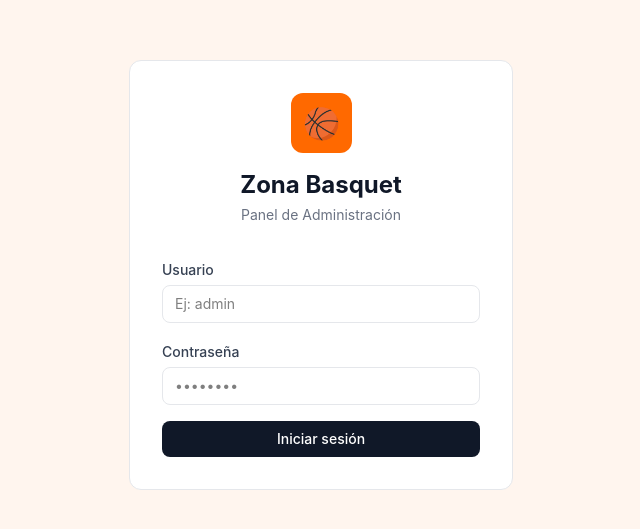
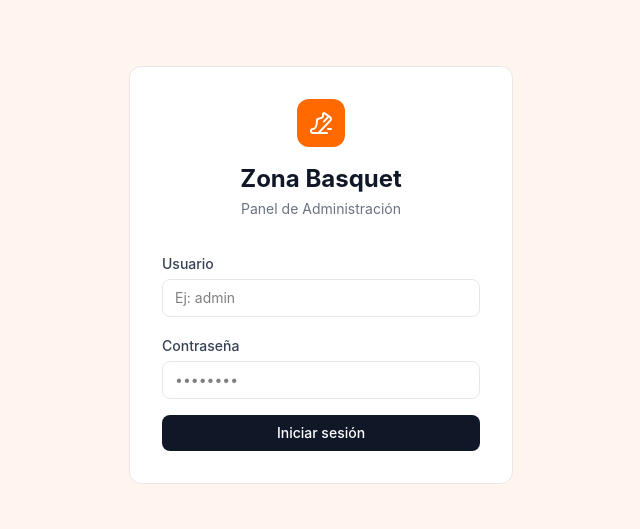
Before and after one commit to G-morenoB/inventario-deportivo, a React (Vite) app in the folder frontend/: page /login in a window 1280 px wide. Shown: the part 125-654 px from the top of the page, without its empty margins (319-959 px from the left). Built offline with nearby package versions, Linux system fonts and the light colour scheme; no server answers.

Commit message:
cambio de icono en login

```diff
--- a/frontend/src/pages/Login.tsx
+++ b/frontend/src/pages/Login.tsx
@@ -1,5 +1,6 @@
 import { useState } from 'react'
 import { useNavigate } from 'react-router-dom'
+import { SportShoe } from 'lucide-react'
 
 function Login() {
   const [username, setUsername] = useState('')
@@ -40,7 +41,7 @@ function Login() {
       <div className="bg-white rounded-xl border border-gray-200 p-8 w-full max-w-sm">
         <div className="flex flex-col items-center mb-8">
           <div className="bg-orange-500 p-3 rounded-xl mb-4">
-            <span className="text-white text-3xl">🏀</span>
+            <span className="text-white text-3xl"><SportShoe color="#ffffff" /></span>
           </div>
           <h1 className="text-2xl font-bold text-gray-900">Zona Basquet</h1>
           <p className="text-sm text-gray-500 mt-1">Panel de Administración</p>
```
